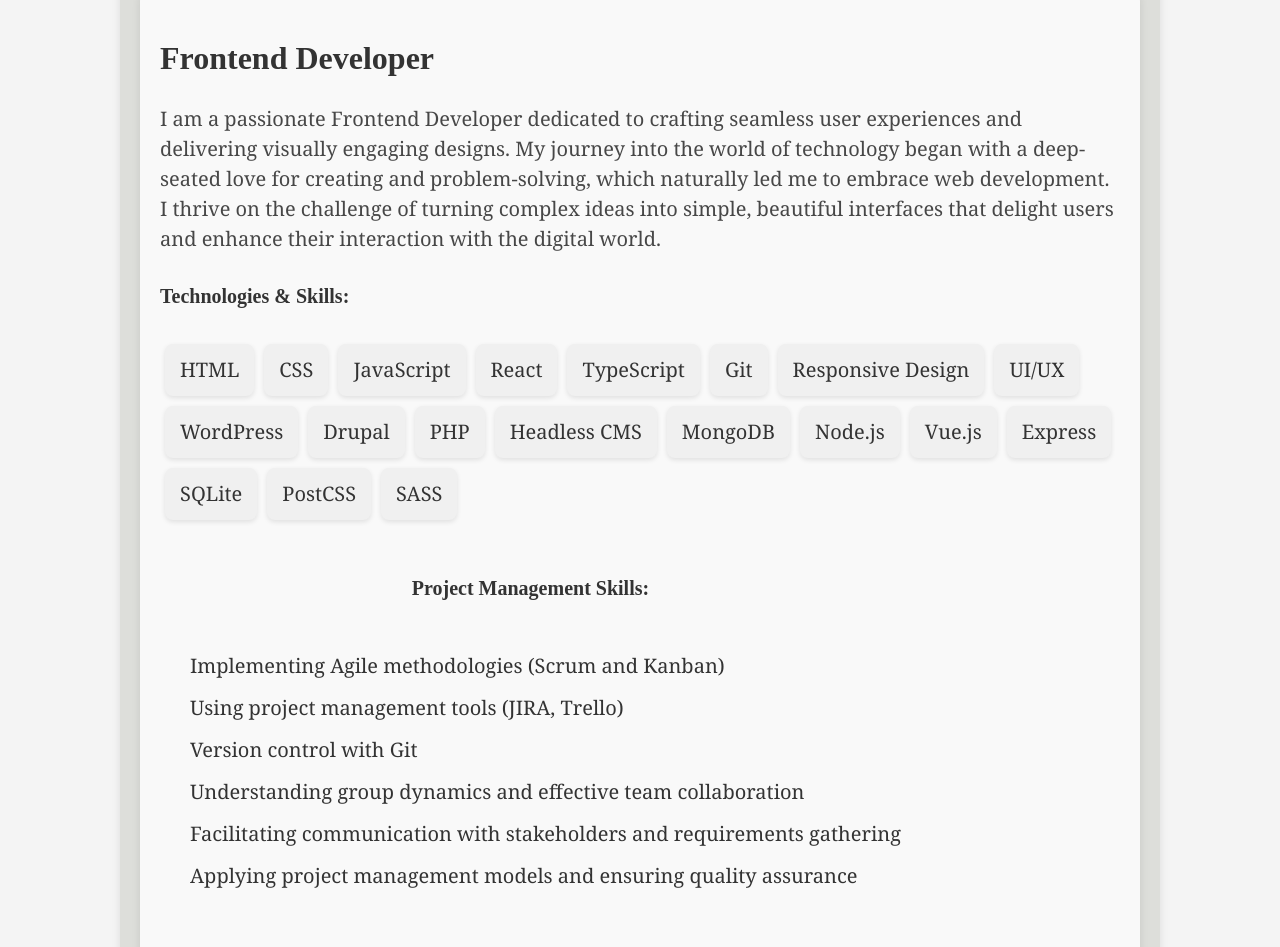
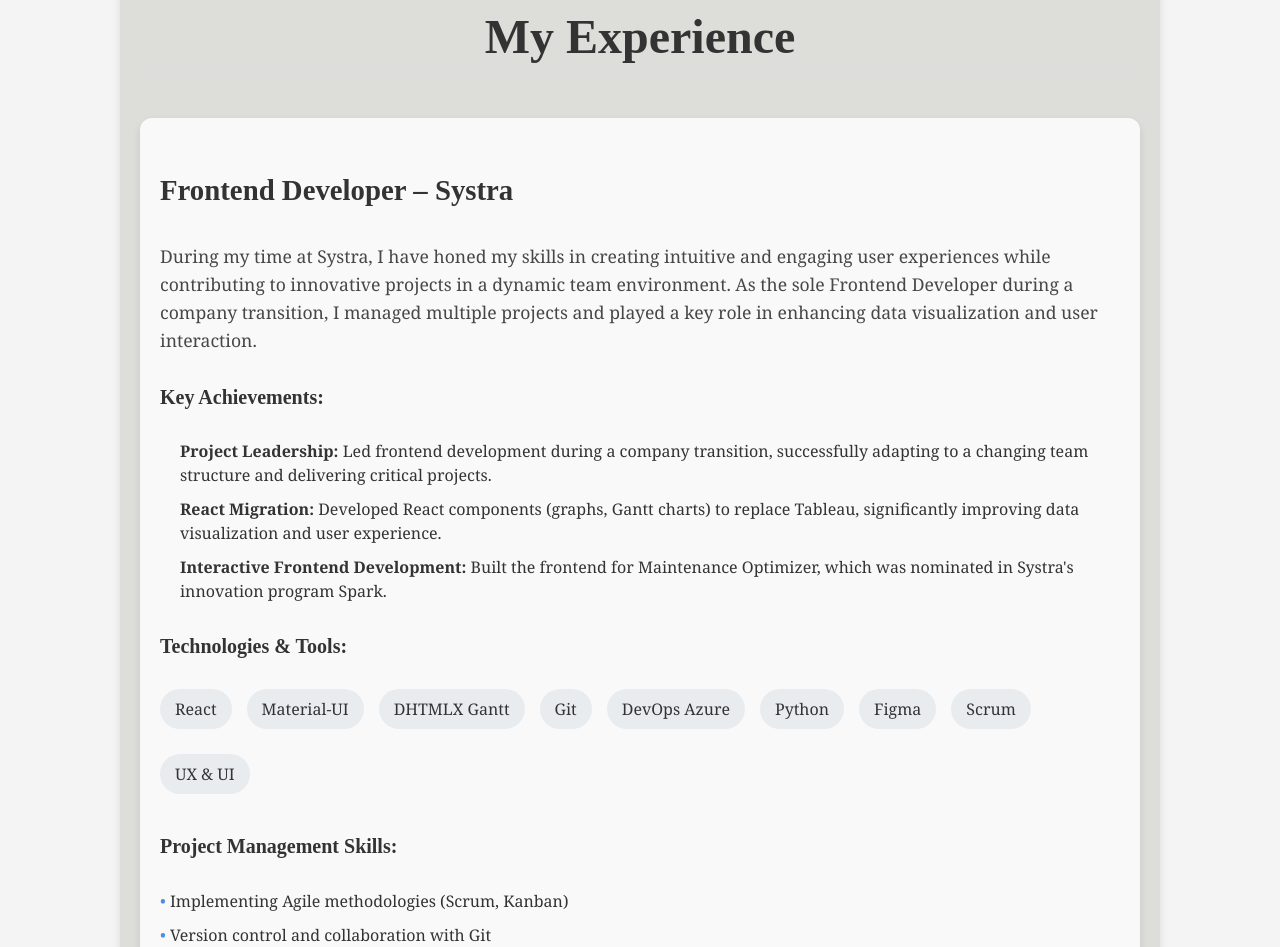
Before and after one commit to DonaM86/DonasPortfolio, a React (Create React App) app: page /about in a window 1280 px wide. Shown: the part 1625-2572 px from the top of the page. Built offline with nearby package versions, Linux system fonts and the light colour scheme; a web font is replaced by a local one.

Commit message:
update style

```diff
--- a/src/components/Projects.tsx
+++ b/src/components/Projects.tsx
@@ -72,7 +72,7 @@
     title: "Gatsby",
     subtitle: "Personal Portfolio Showcase",
     description: `This portfolio website highlights my work and skills, built using React and CSS with modern design features.`,
-    imageUrl: "/portfolio/portfolio.JPG",
+    imageUrl: "/portfolio/portfolio2.JPG",
     techStack: ["React", "CSS", "Gatsby", "Contentful"],
   },
   {
--- a/src/pages/AboutMe.tsx
+++ b/src/pages/AboutMe.tsx
@@ -125,110 +125,95 @@
       </section>
 
       {/* Experience Section */}
+      {/* Experience Section */}
       <section
         className={`experience fade-in ${
           visibleSections.experience ? "visible" : ""
         }`}
         style={{ marginBottom: "40px" }}
       >
-        <h2>Experience</h2>
-        <div className="experience-container">
-          <div className="experience-item">
-            <h3>Frontend Developer</h3>
-            <p>
-              I am a passionate Frontend Developer dedicated to crafting
-              seamless user experiences and delivering visually engaging
-              designs. My journey into the world of technology began with a
-              deep-seated love for creating and problem-solving, which naturally
-              led me to embrace web development. I thrive on the challenge of
-              turning complex ideas into simple, beautiful interfaces that
-              delight users and enhance their interaction with the digital
-              world.
+        <h2 className="section-title">My Experience</h2>
+
+        {/* Experience Cards */}
+        <div className="experience-grid">
+          {/* Frontend Developer Card */}
+          <div className="experience-card">
+            <h3 className="card-title">Frontend Developer – Systra</h3>
+            <p className="card-description">
+              During my time at Systra, I have honed my skills in creating
+              intuitive and engaging user experiences while contributing to
+              innovative projects in a dynamic team environment. As the sole
+              Frontend Developer during a company transition, I managed multiple
+              projects and played a key role in enhancing data visualization and
+              user interaction.
             </p>
 
-            <h4>Technologies & Skills:</h4>
-            <div className="tech-container">
-              <div className="tech-item">HTML</div>
-              <div className="tech-item">CSS</div>
-              <div className="tech-item">JavaScript</div>
-              <div className="tech-item">React</div>
-              <div className="tech-item">TypeScript</div>
-              <div className="tech-item">Git</div>
-              <div className="tech-item">Responsive Design</div>
-              <div className="tech-item">UI/UX</div>
-              <div className="tech-item">WordPress</div>
-              <div className="tech-item">Drupal</div>
-              <div className="tech-item">PHP</div>
-              <div className="tech-item">Headless CMS</div>
-              <div className="tech-item">MongoDB</div>
-              <div className="tech-item">Node.js</div>
-              <div className="tech-item">Vue.js</div>
-              <div className="tech-item">Express</div>
-              <div className="tech-item">SQLite</div>
-              <div className="tech-item">PostCSS</div>
-              <div className="tech-item">SASS</div>
-            </div>
+            <h4>Key Achievements:</h4>
+            <ul className="achievements-list">
+              <li>
+                <strong>Project Leadership:</strong> Led frontend development
+                during a company transition, successfully adapting to a changing
+                team structure and delivering critical projects.
+              </li>
+              <li>
+                <strong>React Migration:</strong> Developed React components
+                (graphs, Gantt charts) to replace Tableau, significantly
+                improving data visualization and user experience.
+              </li>
+              <li>
+                <strong>Interactive Frontend Development:</strong> Built the
+                frontend for Maintenance Optimizer, which was nominated in
+                Systra's innovation program Spark.
+              </li>
+            </ul>
 
-            <div className="skills-section">
-              <h4>Project Management Skills:</h4>
-              <ul>
-                <li>Implementing Agile methodologies (Scrum and Kanban)</li>
-                <li>Using project management tools (JIRA, Trello)</li>
-                <li>Version control with Git</li>
-                <li>
-                  Understanding group dynamics and effective team collaboration
-                </li>
-                <li>
-                  Facilitating communication with stakeholders and requirements
-                  gathering
-                </li>
-                <li>
-                  Applying project management models and ensuring quality
-                  assurance
-                </li>
-              </ul>
-            </div>
+            <h4>Technologies & Tools:</h4>
+            <ul className="tech-list">
+              {[
+                "React",
+                "Material-UI",
+                "DHTMLX Gantt",
+                "Git",
+                "DevOps Azure",
+                "Python",
+                "Figma",
+                "Scrum",
+                "UX & UI",
+              ].map((tech) => (
+                <li key={tech}>{tech}</li>
+              ))}
+            </ul>
+
+            <h4>Project Management Skills:</h4>
+            <ul className="skills-list">
+              <li>Implementing Agile methodologies (Scrum, Kanban)</li>
+              <li>Version control and collaboration with Git</li>
+              <li>Team collaboration and stakeholder communication</li>
+              <li>Utilizing project management tools (JIRA, Trello)</li>
+            </ul>
           </div>
 
-          <div className="experience-item">
-            <h3>Beauty Consultant</h3>
-            <p>
-              With a decade of experience in the beauty industry, I have
-              developed extensive knowledge in fragrance and skincare through
-              various courses and hands-on experience. My role as a beauty
-              consultant has allowed me to work closely with clients, helping
-              them discover products that enhance their natural beauty and fit
-              their individual needs. This journey has deepened my appreciation
-              for the importance of detail and the impact of visual aesthetics
-              in the beauty realm.
+          {/* Beauty Consultant Card */}
+          <div className="experience-card">
+            <h3 className="card-title">Beauty Consultant – Åhléns</h3>
+            <p className="card-description">
+              At Åhléns, I spent over a decade as a Beauty Consultant,
+              developing expertise in fragrance selection, skincare, and visual
+              merchandising. I excelled in client consultations, guiding
+              customers to discover products that enhanced their natural beauty
+              and individual needs. This experience refined my attention to
+              detail, deepened my understanding of aesthetics, and highlighted
+              the importance of creating memorable customer experiences.
             </p>
 
             <h4>Core Skills:</h4>
-            <ul className="tech-list">
-              <li>
-                <strong>Creative Direction</strong>
-              </li>
-              <li>
-                <strong>Client Consultation</strong>
-              </li>
-              <li>
-                <strong>Product Knowledge</strong>
-              </li>
-              <li>
-                <strong>Fragrance Selection</strong>
-              </li>
-              <li>
-                <strong>Skincare Expertise</strong>
-              </li>
-              <li>
-                <strong>Trend Analysis</strong>
-              </li>
-              <li>
-                <strong>Visual Merchandising</strong>
-              </li>
-              <li>
-                <strong>Effective Communication</strong>
-              </li>
+            <ul className="skills-list">
+              <li>Client Consultation</li>
+              <li>Fragrance Selection</li>
+              <li>Skincare Expertise</li>
+              <li>Visual Merchandising</li>
+              <li>Trend Analysis</li>
+              <li>Effective Communication</li>
             </ul>
           </div>
         </div>
--- a/src/styles/aboutme.css
+++ b/src/styles/aboutme.css
@@ -17,41 +17,33 @@
   border-radius: 8px;
   box-shadow: 0 4px 8px rgba(0, 0, 0, 0.1);
   padding-top: 100px;
-  margin-bottom: 30px;
+
   overflow: hidden;
 }
 
 header {
   text-align: center;
-  margin-bottom: 20px;
+  margin-bottom: 10px;
 }
 
 header h1 {
-  font-size: 2.8rem;
+  font-size: 2.5rem;
   color: #333;
 }
 
 header p {
-  font-size: 1.3rem;
+  font-size: 20px;
   color: #555;
 }
 
-section {
-  margin-bottom: 20px;
+
+h2 {
+  font-size: 2.5rem;
+  color: #333;
+  border-bottom: 2px solid #ddd;
+  text-align: center;
 }
 
-h2 {
-  font-size: 2rem;
-  color: #333;
-  border-bottom: 2px solid #ddd;
-  padding-bottom: 10px;
-  margin-bottom: 10px;
-}
-
-a {
-  color: #007bff;
-  text-decoration: none;
-}
 
 a:hover {
   text-decoration: underline;
@@ -69,48 +61,150 @@
   opacity: 1;
   transform: translateY(0);
 }
+/* Experience Section */
 
-.experience-container {
+
+.experience h2 {
+  font-size: 3rem;
+  color: #333;
+  border-bottom: 2px solid #ddd;
+
+}
+
+.experience .experience-grid {
   display: flex;
   flex-direction: column;
   gap: 20px;
 }
 
-.experience-item {
+.experience .experience-card {
   background-color: #f9f9f9;
-  border-radius: 20px;
+  border-radius: 12px;
   padding: 20px;
   box-shadow: 0 4px 8px rgba(0, 0, 0, 0.1);
+  transition: transform 0.3s ease, box-shadow 0.3s ease;
+  -webkit-transition: transform 0.3s ease, box-shadow 0.3s ease;
+  -moz-transition: transform 0.3s ease, box-shadow 0.3s ease;
+  -ms-transition: transform 0.3s ease, box-shadow 0.3s ease;
+  -o-transition: transform 0.3s ease, box-shadow 0.3s ease;
 }
 
-.experience-item h3 {
-  font-size: 2rem;
-  margin-bottom: 10px;
+.experience .experience-card:hover {
+  transform: translateY(-5px);
+  box-shadow: 0 6px 12px rgba(0, 0, 0, 0.2);
+}
+
+.experience .card-title {
+  font-size: 1.8rem;
+  color: #333;
+
+}
+
+.experience .card-description {
+  font-size: 1.1rem;
+  line-height: 1.6;
+  color: #474747;
+
+}
+
+.experience .achievements-list,
+.experience .tech-list,
+.experience .skills-list {
+  padding-left: 20px;
+}
+
+.experience .achievements-list li,
+.experience .tech-list li,
+.experience .skills-list li {
+  font-size: 1rem;
+
+  line-height: 1.5;
+}
+
+.experience .achievements-list li strong,
+.experience .tech-list li strong {
   color: #333;
 }
 
-.experience-item p {
-  font-size: 20px;
-  line-height: 1.5;
-  color: #474747;
+.experience .tech-list {
+  display: flex;
+  flex-wrap: wrap;
+  gap: 15px;
+  list-style: none;
+  padding: 0;
 }
 
-.tech-list {
-  display: flex;
-  flex-wrap: wrap;
+.experience .tech-list li {
+  font-size: 1rem;
+  background-color: #e9ecef;
+  padding: 8px 15px;
+  border-radius: 20px;
+  transition: background-color 0.3s ease;
+}
+
+.experience .tech-list li:hover {
+  background-color: #007bff;
+  color: #fff;
+}
+
+.experience .skills-list {
   list-style: none;
   padding: 0;
-  margin: 10px 0;
+  margin-top: 10px;
 }
 
-.tech-list li {
-  margin-right: 15px;
-  margin-bottom: 10px;
+.experience .skills-list li {
+  font-size: 1rem;
+
 }
 
-.tech-list li:last-child {
-  margin-right: 0;
+.experience .skills-list li::before {
+  content: "• ";
+  color: #4A90E2;
 }
+
+@media (max-width: 768px) {
+  .experience .experience-grid {
+    padding: 10px;
+  }
+
+  .experience .experience-card {
+    padding: 15px;
+    text-align: center;
+    max-width: 100%;
+  }
+
+  .experience .card-title {
+    font-size: 1.5rem;
+  }
+
+  .experience .card-description {
+    font-size: 1rem;
+    line-height: 1.4;
+  }
+
+  .experience .achievements-list li,
+  .experience .tech-list li,
+  .experience .skills-list li {
+    font-size: 0.9rem;
+  }
+
+  .experience .tech-list {
+    justify-content: center;
+    gap: 10px;
+  }
+
+  .experience .skills-list {
+    text-align: center;
+    font-size: 0.9rem;
+  }
+
+  .experience .skills-list li {
+    display: inline-block;
+    margin-right: 15px;
+  }
+}
+
 
 .tech-list strong {
   color: #333;
@@ -147,34 +241,39 @@
   border: 5px solid rgba(255, 255, 255, 0.8);
   border-radius: 50%;
   filter: grayscale(100%);
+  -webkit-filter: grayscale(100%);
 }
 
 .my-journey img:hover,
 .vision video:hover {
   filter: grayscale(0%);
+  -webkit-filter: grayscale(0%);
 }
 
 @media (max-width: 768px) {
-  .about-me {
-      padding: 10px;
-      margin: 20px;
+
+
+  header h1 {
+      font-size: 1.5em;
+      text-align: center;
+      font-weight: bolder;
   }
 
-  header h1 {
-      font-size: 2rem;
-      text-align: center;
-  }
 
   header p {
-      font-size: 1rem;
+      font-size: 16px;
       text-align: center;
 
   }
-
+  h2 {
+    font-size: 1.5rem;
+    color: #333;
+    border-bottom: 2px solid #ddd;
+    text-align: center;
+  }
   section {
       display: flex;
       flex-direction: column;
-      margin-bottom: 20px;
       align-items: center;
   }
 
@@ -211,21 +310,12 @@
       max-width: 600px;
   }
 
-  .experience-item h3 {
-      font-size: 1.5rem;
-      margin-bottom: 10px;
-  }
 
-  .experience-item p {
-      font-size: 0.9rem;
-      line-height: 1.5;
-  }
 
 .tech-container {
   display: flex;
   flex-wrap: wrap;
   justify-content: flex-start;
-  margin-top: 10px;
 }
 
 .tech-list {
```
Also changed, not shown: src/components/Hero.tsx (+32 -25 lines), src/styles/LandingPage.css (+9 -5 lines), src/styles/header.css (+26 -5 lines), src/styles/hero.css (+6 -1 lines).
